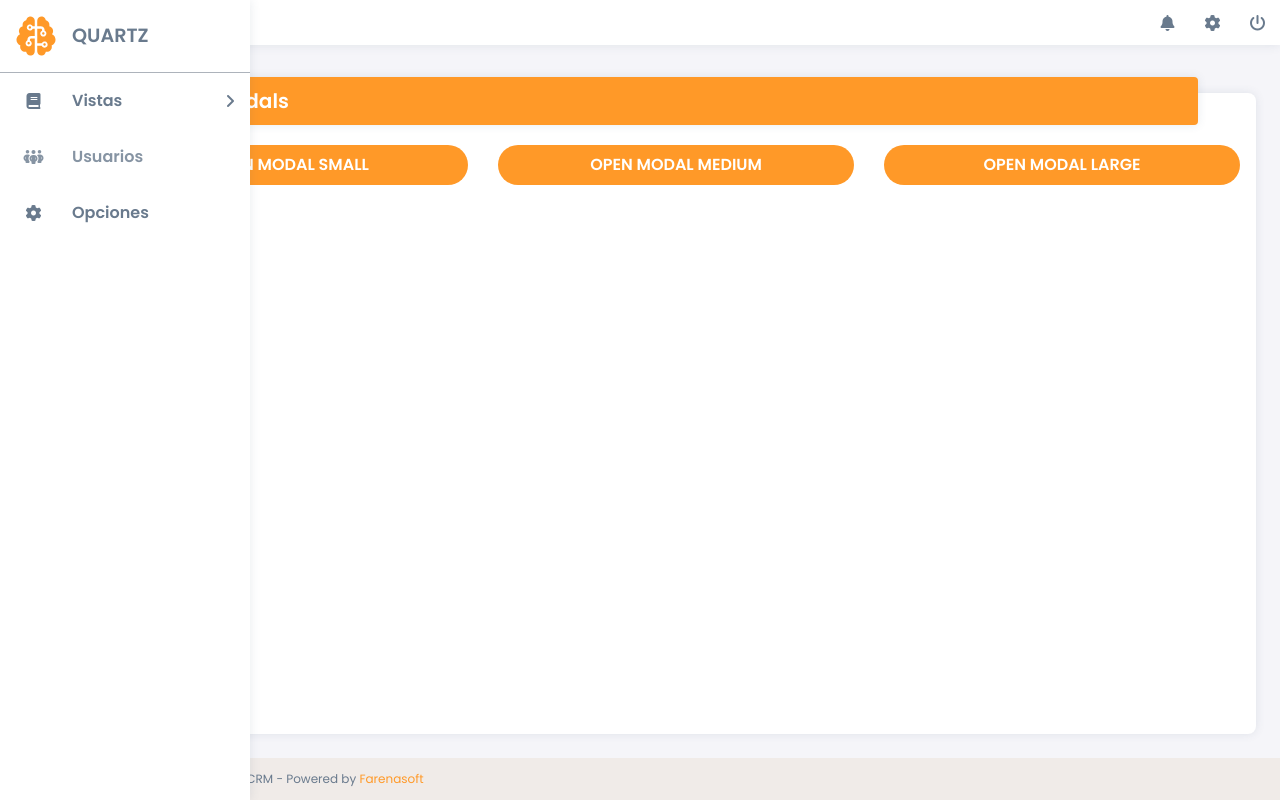
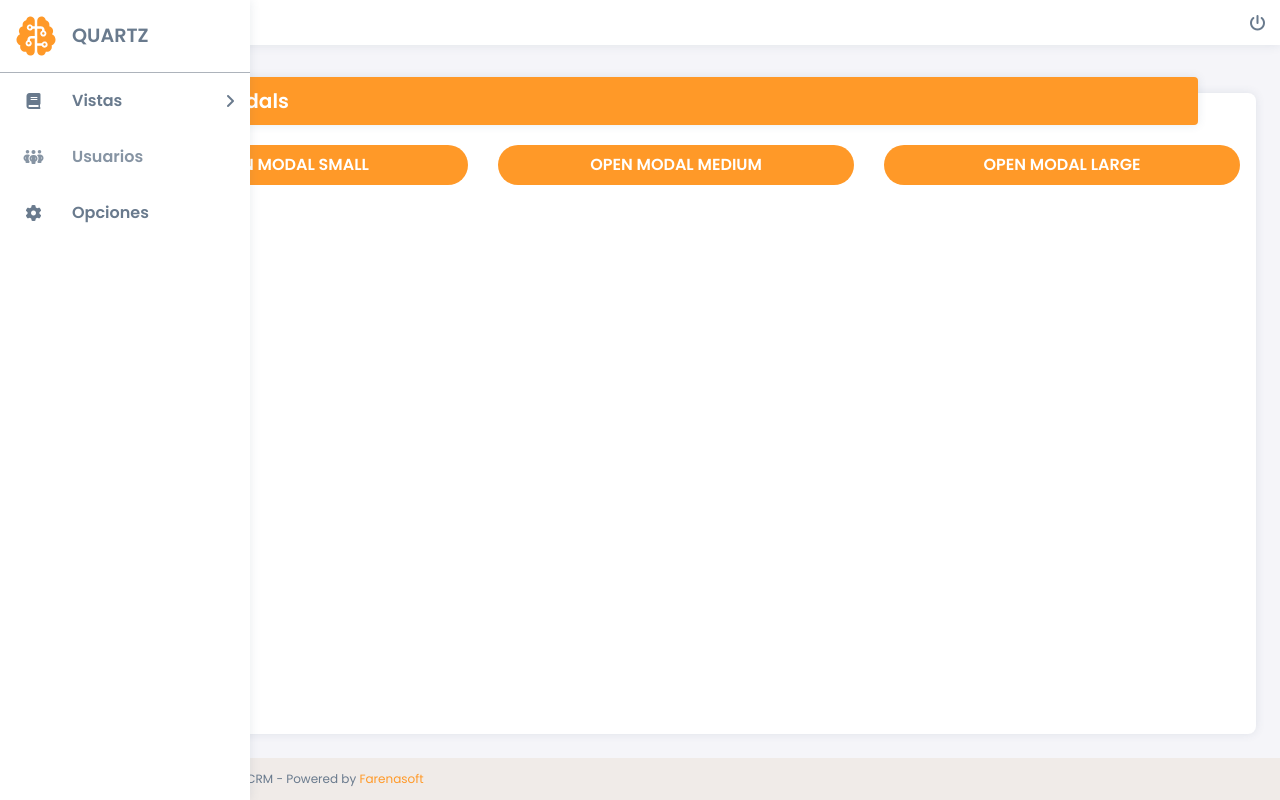
Before and after one commit to GuidoAgustin/sofia_frontend, a Vue app: page /modals in a window 1280 px wide. Built offline with nearby package versions, Linux system fonts and the light colour scheme; no server answers; sample sign-in values are in the browser's storage; what v-calendar would draw is missing.

Commit message:
topbar buttons w/logout

```diff
--- a/src/assets/scss/_main.scss
+++ b/src/assets/scss/_main.scss
@@ -4,7 +4,9 @@
   font-family: var(--font-family);
 }
 
-html, body, #app {
+html,
+body,
+#app {
   height: 100vh;
   width: 100%;
 }
@@ -14,7 +16,9 @@ body {
 }
 
 // Scrollbar Style
-html, .sidebar .menu, .content-wrapper {
+html,
+.sidebar .menu,
+.content-wrapper {
   &::-webkit-scrollbar {
     width: 5px;
 
@@ -40,7 +44,12 @@ img.brand-logo {
   max-width: 100px;
 }
 
-h1, h2, h3, h4, h5, h6 {
+h1,
+h2,
+h3,
+h4,
+h5,
+h6 {
   font-weight: 600;
 }
 
@@ -76,14 +85,14 @@ a {
     box-shadow: var(--shadow);
     -moz-box-shadow: var(--shadow);
     -webkit-box-shadow: var(--shadow);
-    transition: .5s ease;
+    transition: 0.5s ease;
     position: absolute;
     top: 0;
     left: 0;
     bottom: 0;
 
     &:hover {
-      transition: .5s ease;
+      transition: 0.5s ease;
       width: var(--sidebar-open-width);
     }
 
@@ -123,26 +132,27 @@ a {
           font-weight: 600;
           padding: 1em;
           border-left: 5px solid transparent;
-          transition: .5s ease;
+          transition: 0.5s ease;
           color: var(--body-text);
 
           &:hover {
             border-left: 5px solid var(--color-primary);
-            transition: .5s ease;
+            transition: 0.5s ease;
             text-decoration: none;
           }
 
-          &:disabled, &.disabled {
-            opacity: .8;
+          &:disabled,
+          &.disabled {
+            opacity: 0.8;
             pointer-events: none;
           }
 
           &.active {
             border-left: 5px solid var(--color-primary);
-            transition: .5s ease;
+            transition: 0.5s ease;
 
             .arrow {
-              transition: .5s ease;
+              transition: 0.5s ease;
               transform: rotate(90deg + 360deg);
             }
           }
@@ -158,7 +168,7 @@ a {
           }
           .arrow {
             margin-left: auto;
-            transition: .5s ease;
+            transition: 0.5s ease;
             pointer-events: none;
           }
         }
@@ -166,7 +176,7 @@ a {
           max-height: 0;
           overflow: hidden;
           pointer-events: none;
-          transition: .5s ease;
+          transition: 0.5s ease;
 
           li a {
             border-left: 5px solid var(--color-primary);
@@ -178,22 +188,20 @@ a {
           }
         }
 
-
         ul.opened {
           pointer-events: all;
-          transition: .5s ease;
+          transition: 0.5s ease;
           max-height: 500px;
         }
         ul.opened + a {
           border-left: 5px solid var(--color-primary);
-          transition: .5s ease;
+          transition: 0.5s ease;
 
           .arrow {
-            transition: .5s ease;
+            transition: 0.5s ease;
             transform: rotate(90deg + 360deg);
           }
         }
-
       }
     }
   }
@@ -226,6 +234,7 @@ a {
           justify-content: center;
           align-items: center;
           width: var(--topbar-height);
+          cursor: pointer;
         }
       }
     }
@@ -248,9 +257,8 @@ a {
         justify-content: flex-start;
         align-items: center;
         background: var(--color-light-shade);
-        font-size: .75em;
+        font-size: 0.75em;
       }
     }
-
   }
 }
--- a/src/components/Topbar.vue
+++ b/src/components/Topbar.vue
@@ -1,9 +1,9 @@
 <template>
   <div class="topbar">
     <ul class="topbar-buttons">
-      <li><i class="fa-solid fa-bell"></i></li>
-      <li><i class="fa-solid fa-gear"></i></li>
-      <li><i class="fa-solid fa-power-off"></i></li>
+      <li>
+        <i class="fa-solid fa-power-off" @click="$store.dispatch('logout')"></i>
+      </li>
     </ul>
   </div>
 </template>
```
